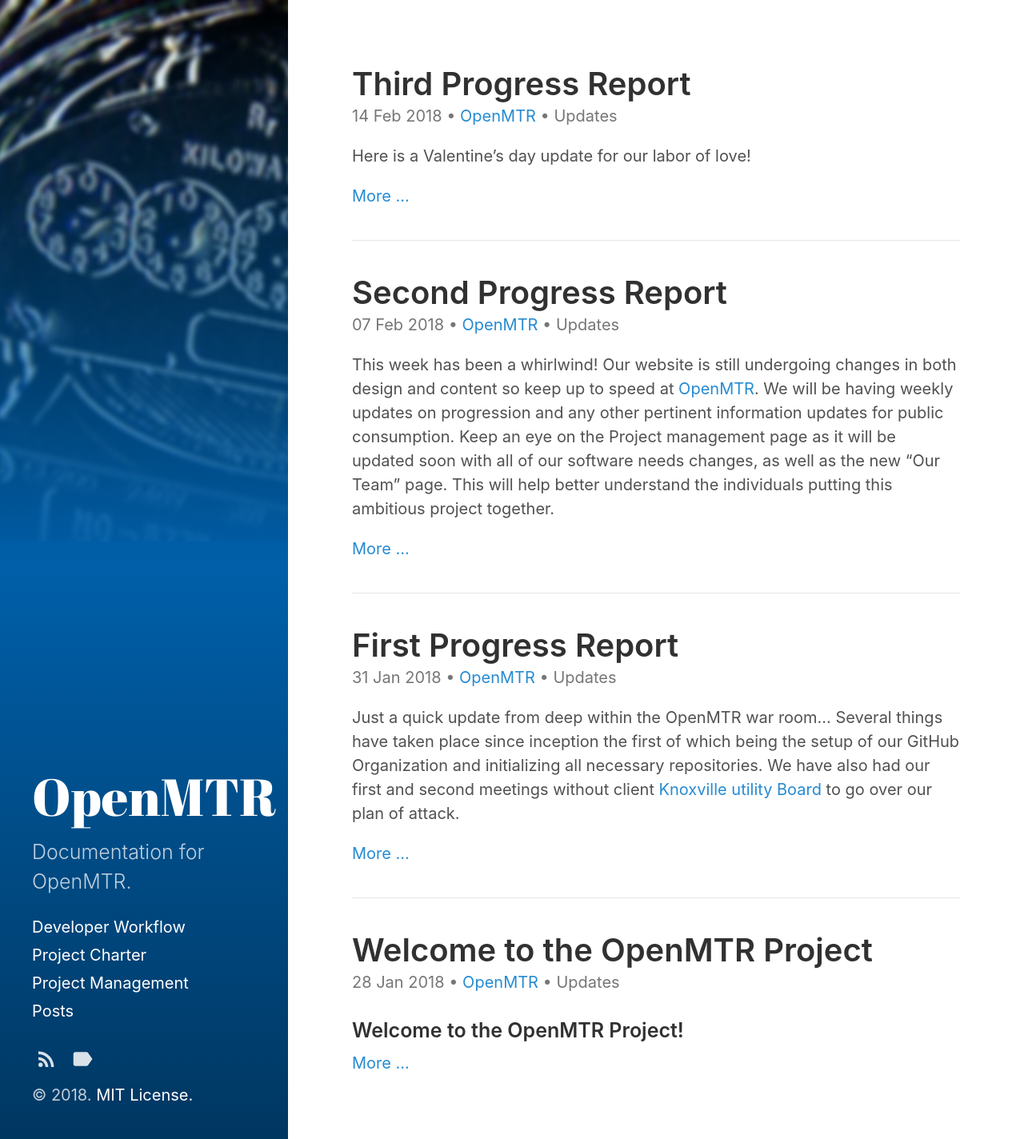
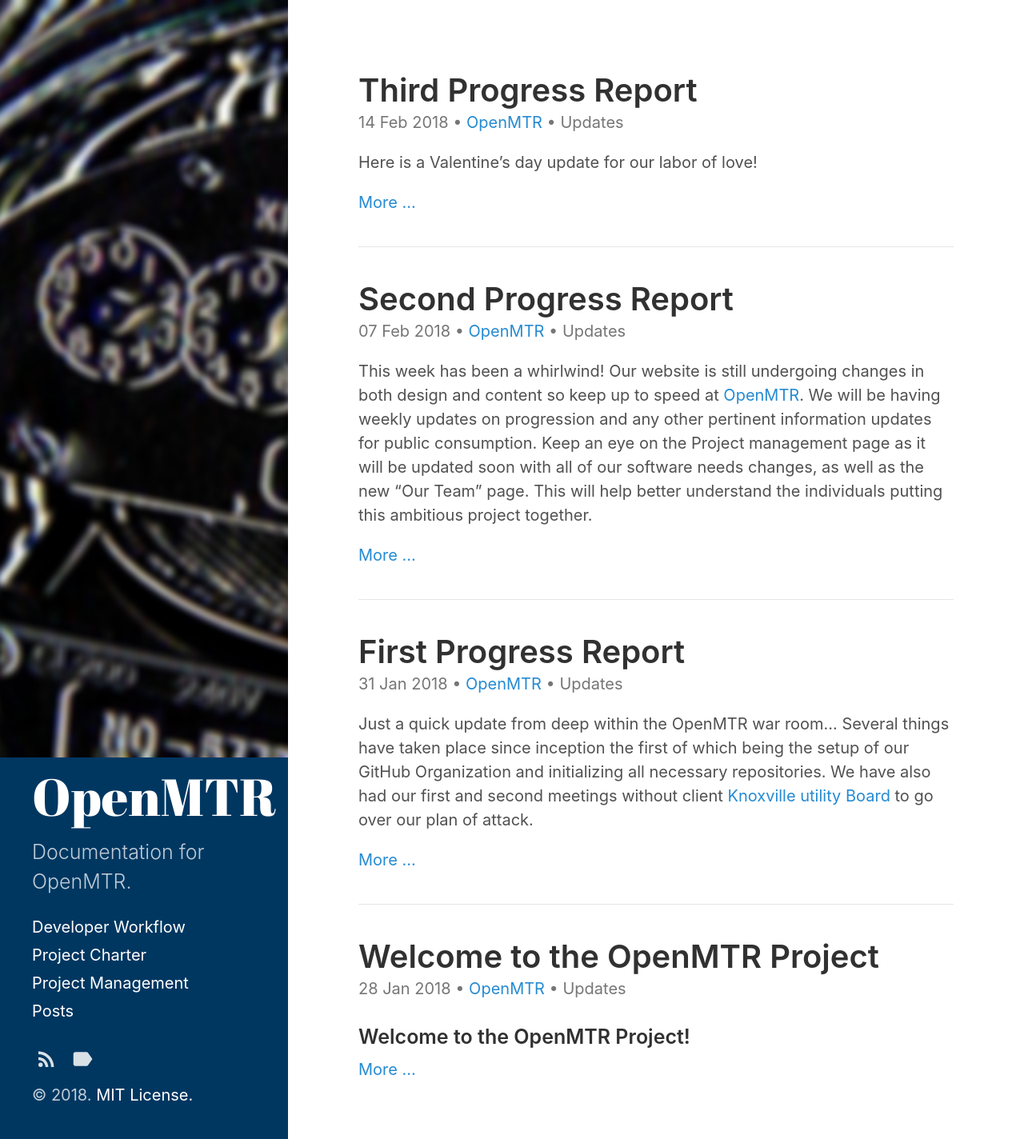
Before and after one commit to knoxville-utilities-board/OpenMTR.github.io_2018, a Jekyll site: the page built from index.html, in a window 1280 px wide. Shown: the whole page at 80% size. Built offline with Jekyll 4.4.1, drawn with Linux system fonts in a browser that asks for light colours; the list of posts is cut into pages by our own code.

Commit message:
refactor: changed layount

```diff
--- a/_layouts/default.html
+++ b/_layouts/default.html
@@ -5,13 +5,14 @@
 
   <body class="{{ page.layout }}{% if page.url == '/' %} home{% endif %}">
 
-
     {% include sidebar.html %}
 
-    <main class="container">
+    <div class = "content" style = "width: 100%; margin: 0%; padding: 8px;">
+      <main class="container">
       {{ content }}
-    </main>
+      </main>
 
+    </div>
     {% include custom-foot.html %}
   </body>
 </html>
--- a/_sass/hydeout/_layout.scss
+++ b/_sass/hydeout/_layout.scss
@@ -22,34 +22,31 @@
   we want the sidebar or header to stretch.
 */
 
+
+body {
+  color: rgba(255,255,255,.75);
+  background-color: darken($sidebar-bg-color, 7%);
+  background-image: url("./images/edges.png");
+  background-repeat: no-repeat;
+  background-size: 49rem;
+  display: flex;
+  flex-direction: column;
+  min-width: 100vw;
+  min-height: 100vh;
+}
+
 @media (min-width: 49rem) {
   body {
-    background-image: linear-gradient(
-      to bottom, transparent, lighten($sidebar-bg-color, 7%), darken($sidebar-bg-color, 7%)), url("./images/edges.png");
+	background-position: top left;
   }
 }
 
 @media (max-width: 49rem) {
   body {
-	background: linear-gradient(
-      to right,
-	  lighten($sidebar-bg-color, 7%), lighten($sidebar-bg-color, 3.5%), $sidebar-bg-color, darken($sidebar-bg-color, 3.5%), transparent),
-	  url("./images/edges.png");
-	background-position: center, top right;
+	background-position: top center;
   }
 }
 
-
-body {
-  color: rgba(255,255,255,.75);
-  background-color: darken($sidebar-bg-color, 7%);
-  background-repeat: no-repeat;
-  background-size: cover, 35rem;
-  display: flex;
-  flex-direction: column;
-  min-width: 100vw;
-  min-height: 100vh;
-}
 #sidebar {
   flex: 0 0 auto;
   padding: $section-spacing;
```
